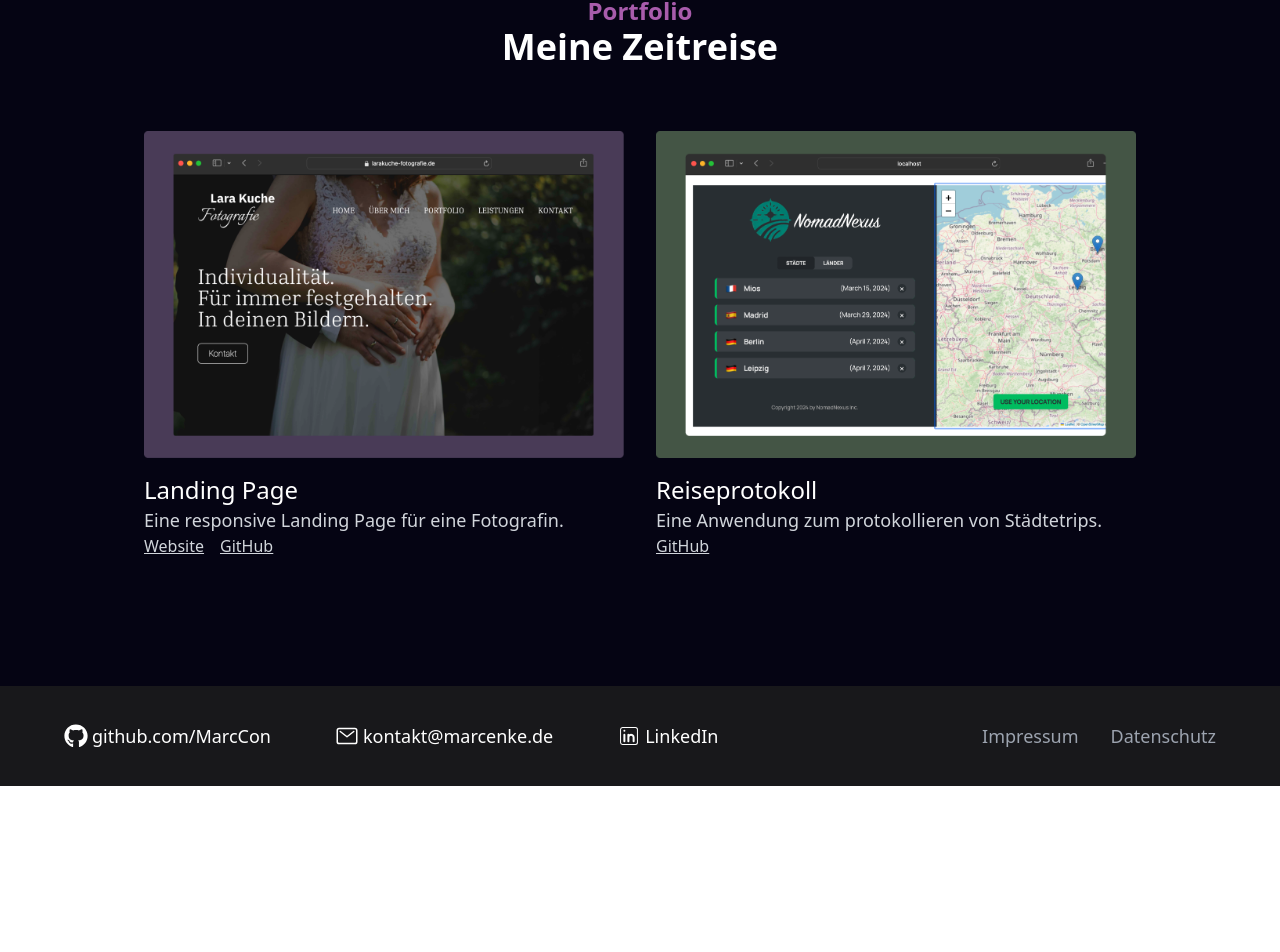
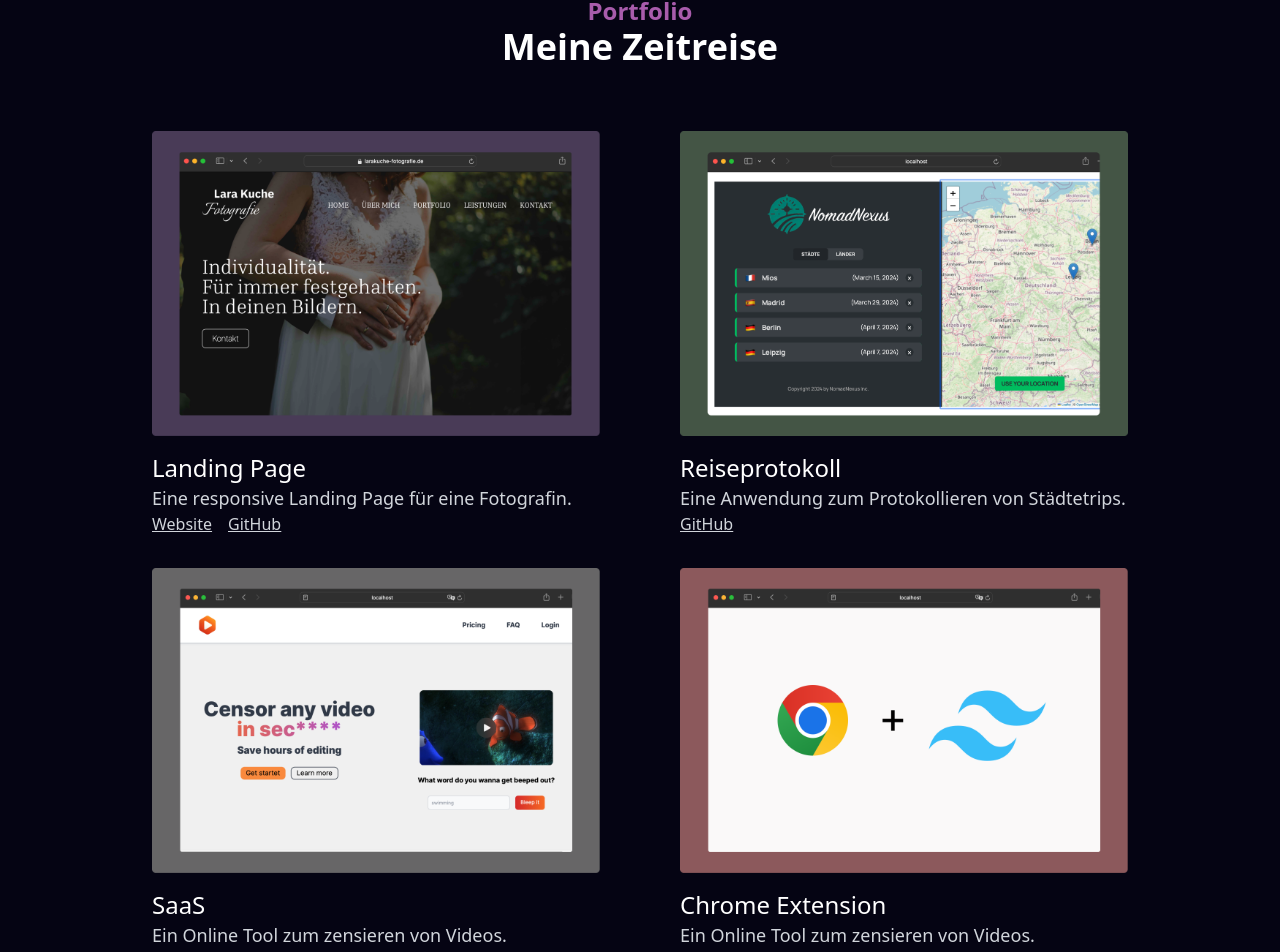
Before and after one commit to MarcCon/My-Portfolio, a Next.js app: page / in a window 1280 px wide. Shown: the part 2017-2969 px from the top of the page. Before the commit the page ends 2803 px from the top, so only its background shows below. Built offline with nearby package versions, Linux system fonts and the light colour scheme.

Commit message:
first commit

```diff
--- a/components/Portfolio.jsx
+++ b/components/Portfolio.jsx
@@ -4,7 +4,7 @@ import Project from "./Project";
 function Portfolio() {
   return (
     <>
-      <div className="mx-auto text-center  max-w-5xl md:px-4 px-8  ">
+      <div className="mx-auto text-center max-w-5xl md:px-4 px-8">
         <h2 className="font-inter font-extrabold text-mypurple sm:text-2xl">
           Portfolio
         </h2>
@@ -13,101 +13,46 @@ function Portfolio() {
         </h2>
       </div>
 
-      <div className="mb-32 flex md:flex-row flex-col justify-between max-w-5xl mx-auto gap-16 md:gap-0">
-        <div className="flex-1 min-w-0">
-          <div className="w-full px-8 md:px-4 flex flex-col">
-            <a
-              href="https://www.larakuche-fotografie.de"
-              target="_blank"
-              rel="noopener noreferrer"
-            >
-              <img
-                src="/lara.png"
-                className="max-w-full h-auto"
-                alt="Landing Page Fotografin"
-              />
-            </a>
-
-            <h2 className="text-white md:text-2xl text-xl font-normal mt-4">
-              Landing Page
-            </h2>
-            <p className="text-gray-300 text-base md:text-lg font-thin">
-              Eine responsive Landing Page für eine Fotografin.
-            </p>
-            <div className="flex gap-4 text-gray-300 font-thin underline ">
-              <a
-                href="https://www.larakuche-fotografie.de"
-                target="_blank"
-                rel="noopener noreferrer"
-              >
-                Website
-              </a>
-              <a
-                href="https://github.com/MarcCon/LandingPage-Fotografin"
-                target="_blank"
-                rel="noopener noreferrer"
-              >
-                GitHub
-              </a>
-            </div>
-          </div>
+      <div className="mb-32 grid md:grid-cols-2 grid-cols-1 justify-center max-w-5xl mx-auto gap-8 md:gap-8">
+        <div className=" px-2">
+          <Project
+            imageUrl="/lara.png"
+            websiteUrl="https://www.larakuche-fotografie.de"
+            projectUrl="https://www.larakuche-fotografie.de"
+            githubUrl="https://github.com/MarcCon/LandingPage-Fotografin"
+            title="Landing Page"
+            description="Eine responsive Landing Page für eine Fotografin."
+          />
         </div>
-
-        <div className="flex-1 min-w-0">
-          <div className="w-full px-8 md:px-4 flex flex-col">
-            <a
-              href="https://github.com/MarcCon/NomadNexus"
-              target="_blank"
-              rel="noopener noreferrer"
-            >
-              <img
-                src="/nomad.png"
-                className="max-w-full h-auto"
-                alt="Nomad Nexus"
-              />
-            </a>
-            <h2 className="text-white md:text-2xl text-xl font-normal mt-4">
-              Reiseprotokoll
-            </h2>
-            <p className="text-gray-300 md:text-lg text-base font-thin">
-              Eine Anwendung zum protokollieren von Städtetrips.
-            </p>
-            <div className="flex gap-4 text-gray-300 font-thin underline ">
-              <a
-                href="https://github.com/MarcCon/NomadNexus"
-                target="_blank"
-                rel="noopener noreferrer"
-              >
-                GitHub
-              </a>
-            </div>
-          </div>
+        <div className=" px-2">
+          <Project
+            websiteUrl="https://github.com/MarcCon/NomadNexus"
+            imageUrl="/nomad.png"
+            projectUrl=""
+            githubUrl="https://github.com/MarcCon/NomadNexus"
+            title="Reiseprotokoll"
+            description="Eine Anwendung zum Protokollieren von Städtetrips."
+          />
+        </div>
+        <div className=" px-2">
+          <Project
+            websiteUrl="https://www.larakuche-fotografie.de"
+            imageUrl="/bleep.png"
+            projectUrl="https://www.larakuche-fotografie.de"
+            title="SaaS"
+            description="Ein Online Tool zum zensieren von Videos."
+          />
+        </div>
+        <div className=" px-2">
+          <Project
+            websiteUrl="https://github.com/MarcCon/Tailwind-Chrome-Extension"
+            imageUrl="/extension.png"
+            githubUrl="https://github.com/MarcCon/Tailwind-Chrome-Extension"
+            title="Chrome Extension"
+            description="Ein Online Tool zum zensieren von Videos."
+          />
         </div>
       </div>
-
-      {/* <div className="w-full">
-          <Project
-            imageSrc="/landingPage.png"
-            imageAlt="Bild der LandingPage"
-            title="Landing Page"
-            technologies={["React", "Tailwind"]}
-            description="Eine vollständig responsive Website für eine Fotografin"
-            githubLink="https://github.com/MarcCon/LandingPage-Fotografin"
-            externalLink="https://larakuche-fotografie.de"
-            imageOnLeft={true}
-          />
-
-          <Project
-            imageSrc="/NomadNexus.png"
-            imageAlt="Bild meines Projekts"
-            title="Reisetagebuch"
-            technologies={["React", "CSS "]}
-            description="Eine Website zum tracken von Reisen."
-            githubLink="https://github.com/MarcCon/NomadNexus"
-            externalLink="https://github.com/MarcCon/NomadNexus"
-            imageOnLeft={false}
-          />
-        </div> */}
     </>
   );
 }
--- a/components/Project.jsx
+++ b/components/Project.jsx
@@ -1,74 +1,35 @@
 import React from "react";
-import { FiGithub, FiExternalLink } from "react-icons/fi";
 
 function Project({
-  imageSrc,
-  imageAlt,
+  imageUrl,
+  websiteUrl,
+  projectUrl,
+  githubUrl,
   title,
-  technologies,
   description,
-  githubLink,
-  externalLink,
 }) {
   return (
-    <div className="flex justify-center bg-darkblue pt-4 sm:pt-16 ">
-      <div className="flex h-[220px] w-[500px] rounded-2xl shadow-glowlight sm:h-[250px] lg:h-[250px] lg:w-[700px]">
-        <a
-          href={externalLink}
-          className="flex h-auto w-1/2 items-center justify-center overflow-hidden"
-          target="_blank"
-          rel="noopener noreferrer"
-          aria-label={`${title} project`}
-        >
-          <img
-            src={imageSrc}
-            alt={imageAlt}
-            className="h-full w-full rounded-bl-xl rounded-tl-xl border-4 border-slate-800 object-cover transition duration-300 hover:scale-105"
-            style={{ objectPosition: "0% center" }}
-          />
+    <div className="w-full px-8 md:px-4 flex flex-col">
+      <a href={websiteUrl} target="_blank" rel="noopener noreferrer">
+        <img src={imageUrl} className="max-w-full h-auto" alt={title} />
       </a>
-
-        <div className="flex w-1/2 flex-col justify-center px-4 sm:px-8 ">
-          <h3 className=" pb-4 text-center text-xs font-extrabold text-white sm:text-lg lg:text-xl">
+      <h2 className="text-white md:text-2xl text-xl font-normal mt-4">
         {title}
-          </h3>
-          <div className="flex justify-center gap-2 pb-4 sm:gap-4">
-            {technologies.map((tech, index) => (
-              <p
-                key={index}
-                className="rounded-2xl bg-gray-600 px-2 font-inter text-xs text-white sm:text-sm lg:text-base"
-              >
-                {tech}
-              </p>
-            ))}
-          </div>
-          <p className="pb-8 text-center text-xs font-extralight text-white sm:text-base">
+      </h2>
+      <p className="text-gray-300 text-base md:text-lg font-thin">
         {description}
       </p>
-          <div className="flex justify-center gap-8">
-            {githubLink && (
-              <a
-                href={githubLink}
-                target="_blank"
-                rel="noopener noreferrer"
-                aria-label="GitHub Link"
-              >
-                <FiGithub size={20} color="white" />
+      <div className="flex gap-4 text-gray-300 font-thin underline">
+        {projectUrl && (
+          <a href={projectUrl} target="_blank" rel="noopener noreferrer">
+            Website
           </a>
         )}
-            {externalLink && (
-              <a
-                href={externalLink}
-                target="_blank"
-                rel="noopener noreferrer"
-                aria-label="External Link"
-              >
-                <FiExternalLink size={20} color="white" />
+        {githubUrl && (
+          <a href={githubUrl} target="_blank" rel="noopener noreferrer">
+            GitHub
           </a>
-              //Test
         )}
-          </div>
-        </div>
       </div>
     </div>
   );
```
Also changed, not shown: components/Navbar.jsx (+1 -6 lines), public/bleep.png (added), public/extension.png (added). Lines whose indentation alone changed are shown as unchanged.
